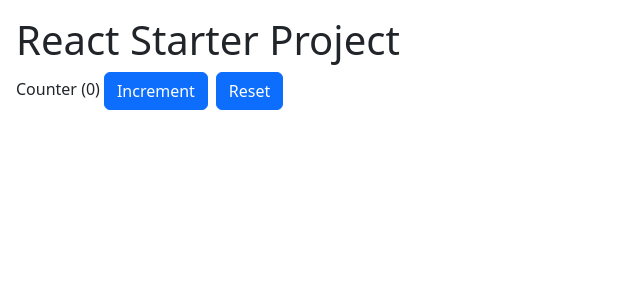
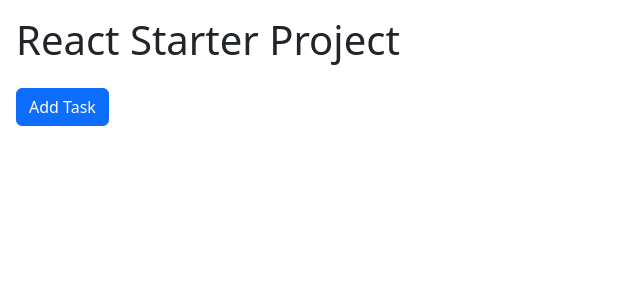
Before and after one commit to ducanh4531/practice-app, a React (Vite) app: page / in a window 1280 px wide. Shown: the top 300 px of the page, without its empty margins (0-640 px from the left). Built offline with nearby package versions, Linux system fonts and the light colour scheme.

Commit message:
practice reducer in TaskList.tsx

```diff
--- a/src/App.tsx
+++ b/src/App.tsx
@@ -1,8 +1,10 @@
 import "./App.css";
+// import Counter from "./state-management/Counter";
+import TaskList from "./state-management/TaskList";
+
 // import TodoForm from "./react-query/TodoForm";
 // import TodoList from "./react-query/TodoList";
 // import PostList from "./react-query/PostList";
-import Counter from "./state-management/Counter";
 
 function App() {
 	return (
@@ -14,7 +16,8 @@
 			{/* <PostList /> */}
 
 			{/* STATE-MANAGEMENT */}
-			<Counter />
+			{/* <Counter /> */}
+			<TaskList />
 		</>
 	);
 }
--- a/src/state-management/TaskList.tsx
+++ b/src/state-management/TaskList.tsx
@@ -1,21 +1,17 @@
-import { useState } from 'react';
-
-interface Task {
-  id: number;
-  title: string;
-}
+import { useReducer } from "react";
+import tasksReducer from "./reducers/tasksReducer";
 
 const TaskList = () => {
-  const [tasks, setTasks] = useState<Task[]>([]);
+	const [tasks, dispatch] = useReducer(tasksReducer, []);
 
 	return (
 		<>
 			<button
 				onClick={() =>
-          setTasks([
-            { id: Date.now(), title: 'Task ' + Date.now() },
-            ...tasks,
-          ])
+					dispatch({
+						type: "ADD",
+						task: { id: Date.now(), title: "Task " + Date.now() },
+					})
 				}
 				className="btn btn-primary my-3"
 			>
@@ -31,7 +27,10 @@
 						<button
 							className="btn btn-outline-danger"
 							onClick={() =>
-                setTasks(tasks.filter((t) => t.id !== task.id))
+								dispatch({
+									type: "DELETE",
+									taskId: task.id,
+								})
 							}
 						>
 							Delete
--- /dev/null
+++ b/src/state-management/reducers/tasksReducer.ts
@@ -0,0 +1,28 @@
+interface Task {
+	id: number;
+	title: string;
+}
+
+interface AddTask {
+	type: "ADD";
+	task: Task;
+}
+
+interface DeleteTask {
+	type: "DELETE";
+	taskId: number;
+}
+
+// union of two interfaces
+type TaskAction = AddTask | DeleteTask;
+
+const tasksReducer = (tasks: Task[], action: TaskAction): Task[] => {
+	switch (action.type) {
+		case "ADD":
+			return [action.task, ...tasks];
+		case "DELETE":
+			return tasks.filter((t) => t.id !== action.taskId);
+	}
+};
+
+export default tasksReducer;
```
Lines whose indentation alone changed are shown as unchanged.
